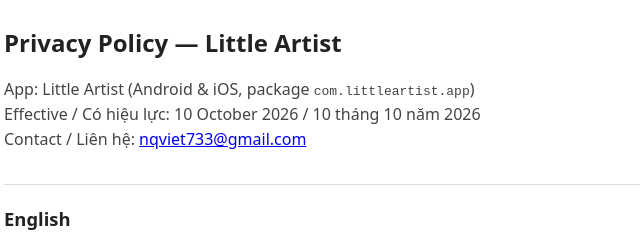
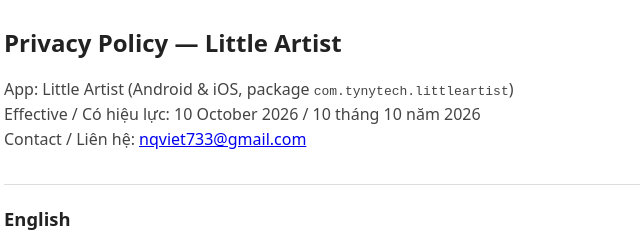
Before and after one commit to nqviet733/little-artist-privacy, a plain HTML site: page index.html in a window 1280 px wide. Shown: the top 240 px of the page, 300-940 px from the left. Drawn offline with Linux system fonts and the light colour scheme.

Commit message:
Update package id to com.tynytech.littleartist on privacy page.

```diff
--- a/index.html
+++ b/index.html
@@ -16,7 +16,7 @@
 </head>
 <body>
   <h1>Privacy Policy — Little Artist</h1>
-  <p class="meta">App: Little Artist (Android &amp; iOS, package <code>com.littleartist.app</code>)<br>
+  <p class="meta">App: Little Artist (Android &amp; iOS, package <code>com.tynytech.littleartist</code>)<br>
   Effective / Có hiệu lực: 10 October 2026 / 10 tháng 10 năm 2026<br>
   Contact / Liên hệ: <a href="mailto:nqviet733@gmail.com">nqviet733@gmail.com</a></p>
 
```
